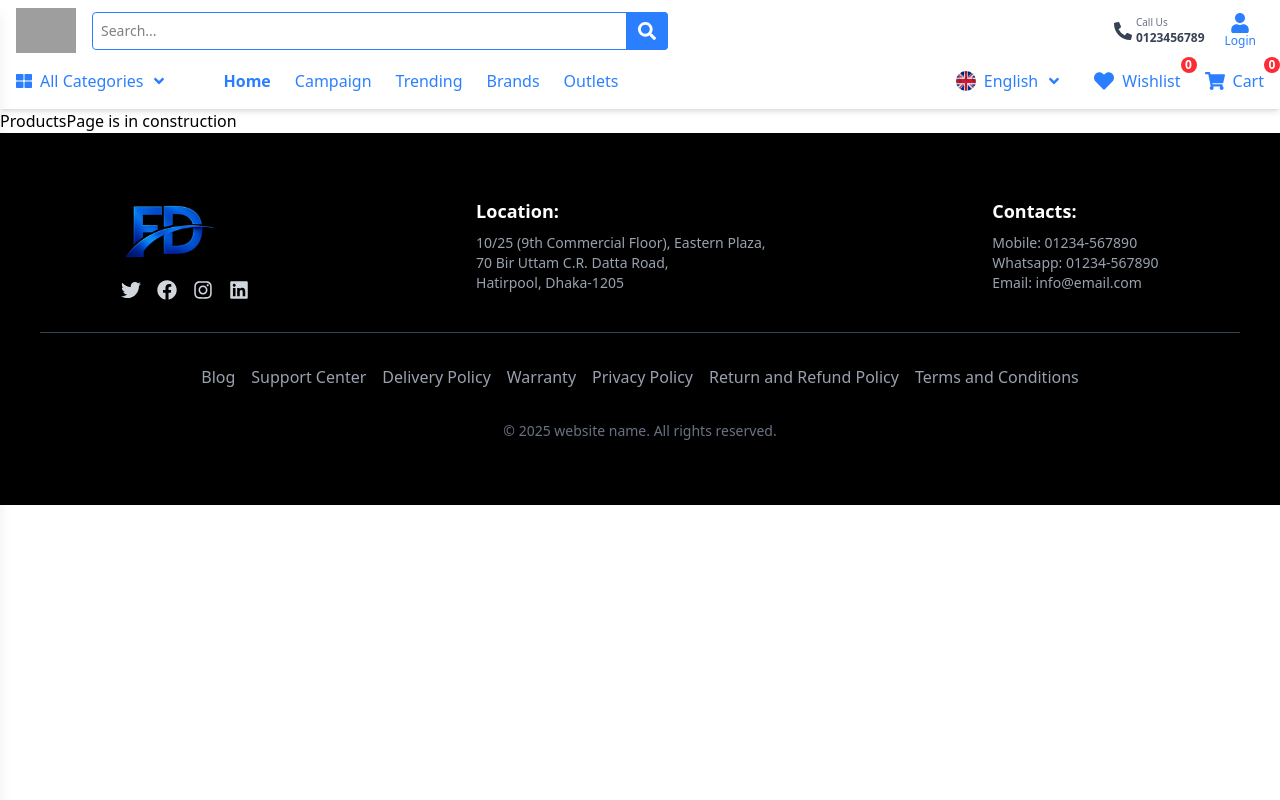
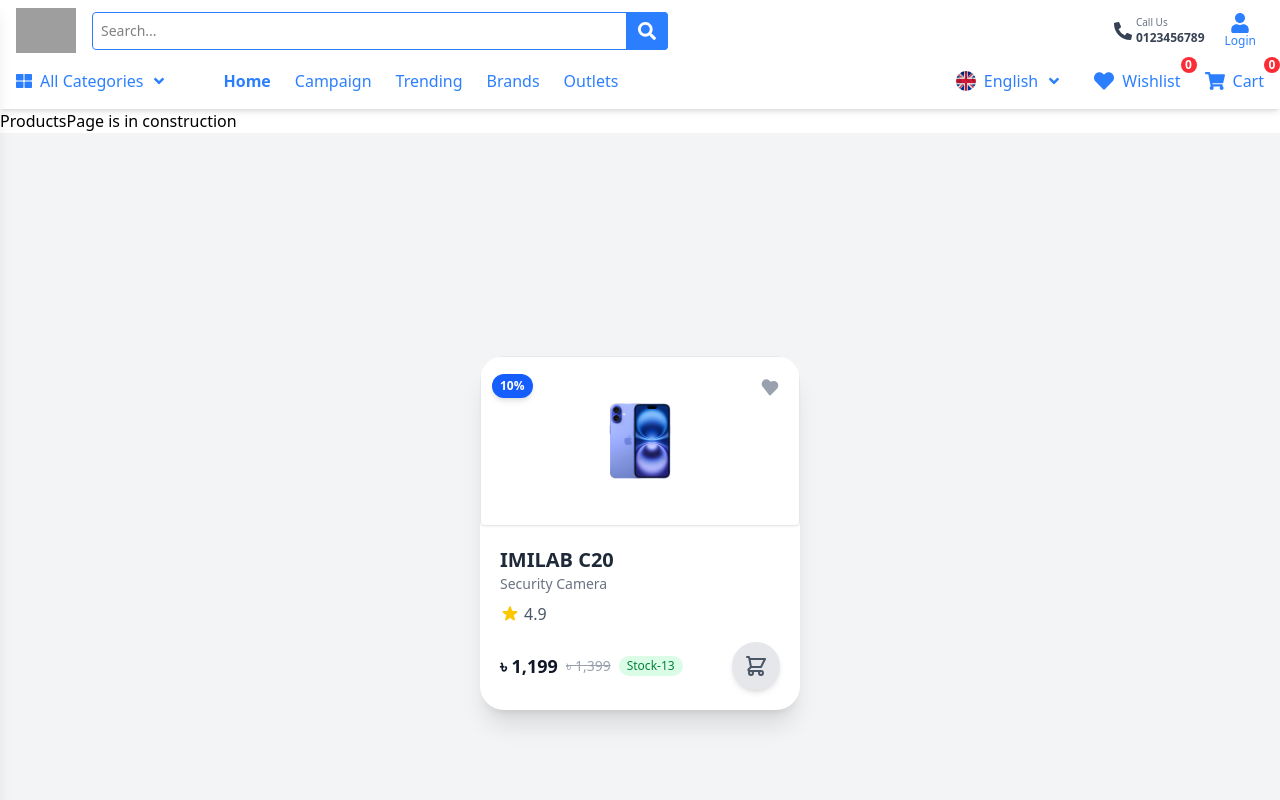
Before and after one commit to kayesmahmud000/fast-dokan, a Next.js app: page /products in a window 1280 px wide. Shown: the top 800 px of the page. Built offline with nearby package versions, Linux system fonts and the light colour scheme; grey boxes are pictures that could not be loaded.

Commit message:
updated the products homepage and added a single card

```diff
--- a/src/app/(main)/products/page.jsx
+++ b/src/app/(main)/products/page.jsx
@@ -1,3 +1,9 @@
+import ProductHomePage from "@/components/custom/productPage/ProductHomePage";
+
 export default function ProductsPage() {
-  return <div>ProductsPage is in construction</div>;
+  return (
+    <div>
+      ProductsPage is in construction <br /> <ProductHomePage />
+    </div>
+  );
 }
--- a/src/components/custom/productPage/ProductHomePage.jsx
+++ b/src/components/custom/productPage/ProductHomePage.jsx
@@ -1,11 +1,16 @@
 "use client";
+import Image from "next/image";
+import Link from "next/link";
 import React, { useState } from "react";
 
 export default function ProductHomePage() {
   const [isFavorite, setIsFavorite] = useState(false);
 
   return (
-    <div className="flex items-center justify-center min-h-screen bg-gray-100 p-4">
+    <Link
+      href={"/products/9782Iphone23"}
+      className="flex items-center justify-center min-h-screen bg-gray-100 p-4"
+    >
       {/* Product Card Container */}
       <div className="relative w-80 bg-white rounded-3xl overflow-hidden shadow-xl hover:shadow-2xl transition-shadow duration-300">
         {/* Discount and Favorite Badges */}
@@ -38,11 +43,14 @@
         </div>
 
         {/* Product Image */}
-        <img
-          src="https://placehold.co/600x400/8080ff/ffffff?text=Product+Image"
-          alt="IMILAB C20 Security Camera"
-          className="w-full h-auto object-cover rounded-t-3xl"
-        />
+        <div className="relative w-full h-[170px]">
+          <Image
+            src="/images/productsdetails/iphone_blue.png"
+            alt="Iphone image"
+            fill
+            className={`object-contain rounded p-10 border shadow-xs border-gray-200 `}
+          />
+        </div>
 
         {/* Product Details Section */}
         <div className="p-5">
@@ -94,6 +102,6 @@
           </div>
         </div>
       </div>
-    </div>
+    </Link>
   );
 }
```
